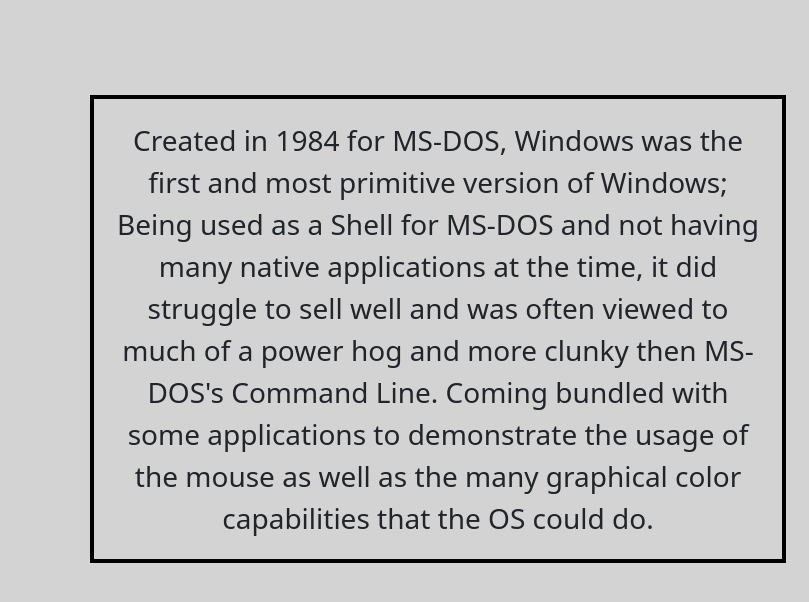
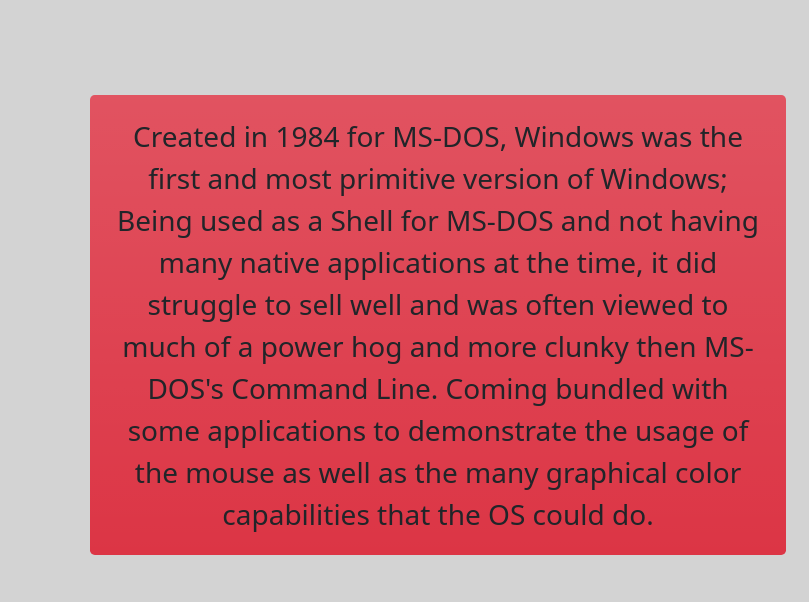
Before and after one commit to ikea48/Windows-History-Page, a plain HTML site: page 80s.html in a window 1280 px wide. Shown: the part 408-1010 px from the top of the page, 0-809 px from the left. Drawn offline with nearby package versions, Linux system fonts and the light colour scheme; a web font is replaced by a local one.

Commit message:
Small Style Changes

```diff
--- a/80s.html
+++ b/80s.html
@@ -63,7 +63,7 @@
             <article class="m-5" style="overflow: hidden;">
                 <figure>
                     <img alt="Windows 1.0" src="static_images/Windows_1.0.png" class="img-thumbnail" style="float: right; width: 35%; min-width: 300px;">
-                    <figcaption style="width: 60%; min-width: 60%; padding: 20px; text-align: center;">
+                    <figcaption class=" bg-gradient bg-danger text-fluid rounded-3" style="width: 60%; min-width: 60%; padding: 20px; text-align: center;">
                         Created in 1984 for MS-DOS, Windows was the first and most primitive version of Windows;
                         Being used as a Shell for MS-DOS and not having many native applications at the time, it
                         did struggle to sell well and was often viewed to much of a power hog and more clunky then
--- a/style_sheet/css.css
+++ b/style_sheet/css.css
@@ -17,7 +17,6 @@
 }
 
 figcaption{
-        border: 4px solid black;
         padding: 1em 1em 1em 1em;
         margin: 1em 1em 1em 1em;
         width: 50%;
```
